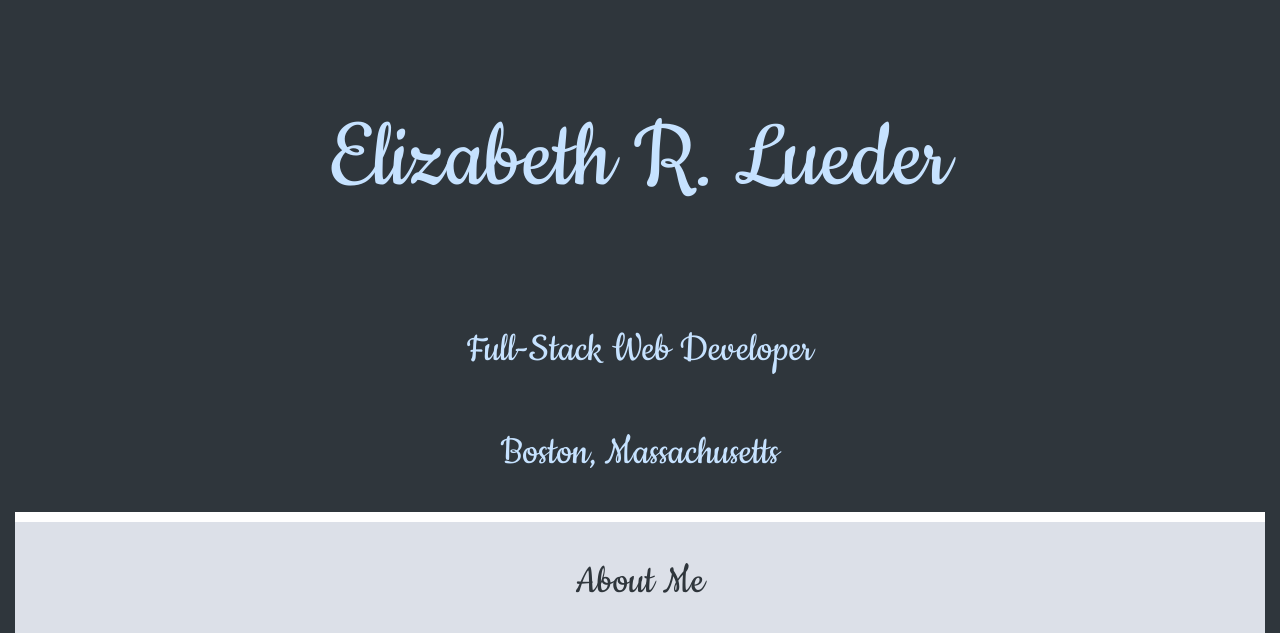
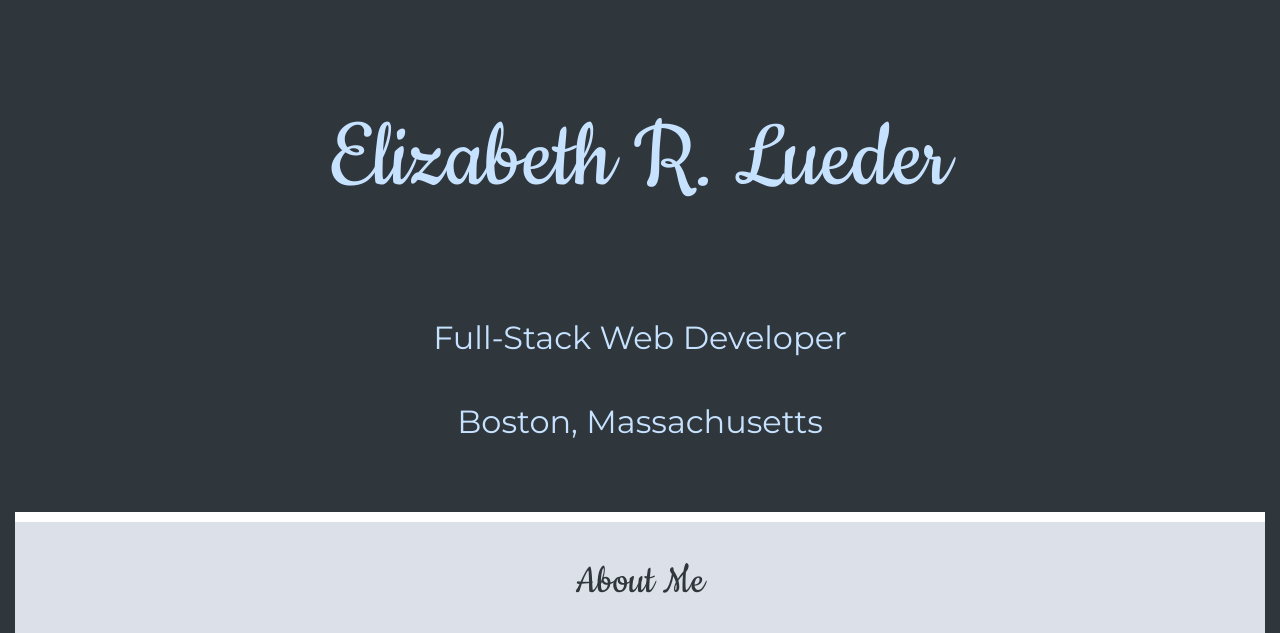
Before and after one commit to elueder/portfolio, a website: page index.html in a window 1280 px wide. Shown: the part 88-721 px from the top of the page. Drawn offline with nearby package versions, Linux system fonts and the light colour scheme.

Commit message:
Change h2's on intro
- change to sans-serif

```diff
--- a/assets/styles/main.scss
+++ b/assets/styles/main.scss
@@ -194,7 +194,9 @@ button a {
 
 #intro h2 {
   color: $accent;
-  padding-top: 24px;
+  font-family: $sans-serif;
+  font-size: 32px;
+  padding-top: 18px;
 }
 
 #about-me {
```
Also changed, not shown: assets/styles/main.css, 1 other file.
